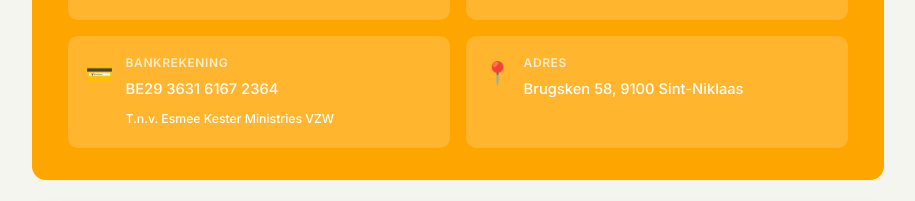
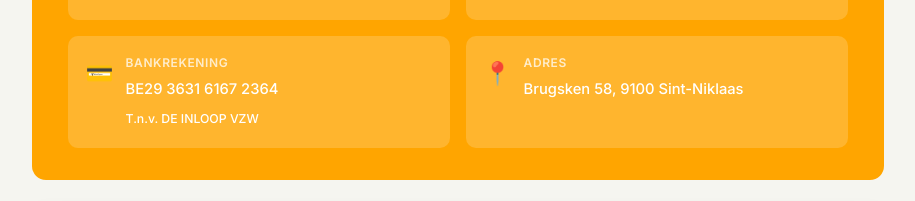
Before and after one commit to svdb-hotmail/deinloop, a plain HTML site: page index.html in a window 1280 px wide. Shown: the part 3938-4139 px from the top of the page, without its empty margins (182-1097 px from the left). Drawn offline with nearby package versions, Linux system fonts and the light colour scheme.

Commit message:
update bank account holder

```diff
--- a/index.html
+++ b/index.html
@@ -816,8 +816,7 @@
                     <div>
                         <span class="ci-label" data-lang data-en="Bank Account" data-nl="Bankrekening">Bank
                             Account</span>
-                        <span class="ci-value">BE29 3631 6167 2364<br><small>T.n.v. Esmee Kester Ministries
-                                VZW</small></span>
+                        <span class="ci-value">BE29 3631 6167 2364<br><small>T.n.v. DE INLOOP VZW</small></span>
                     </div>
                 </div>
                 <div class="contact-item">
```
